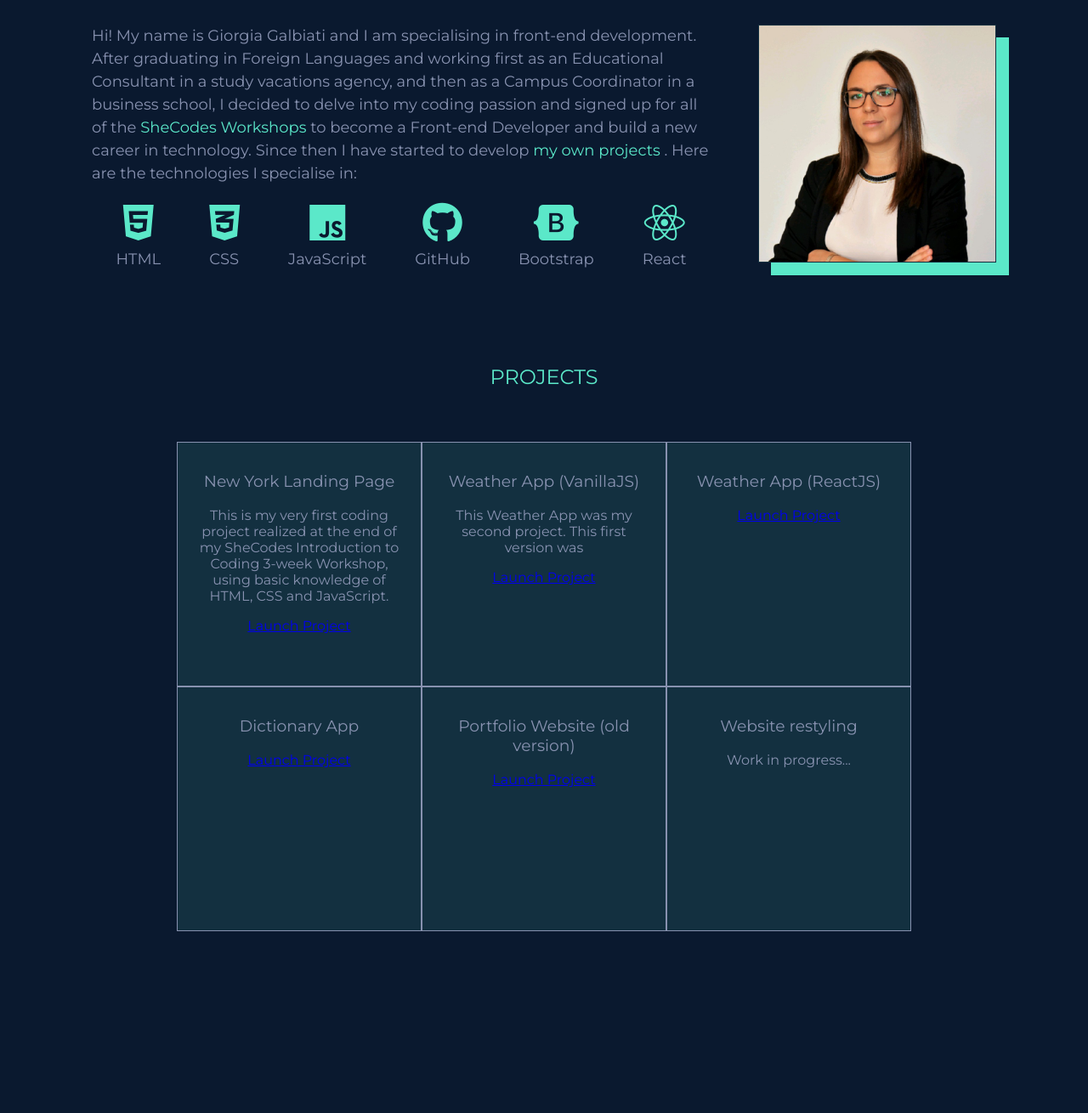
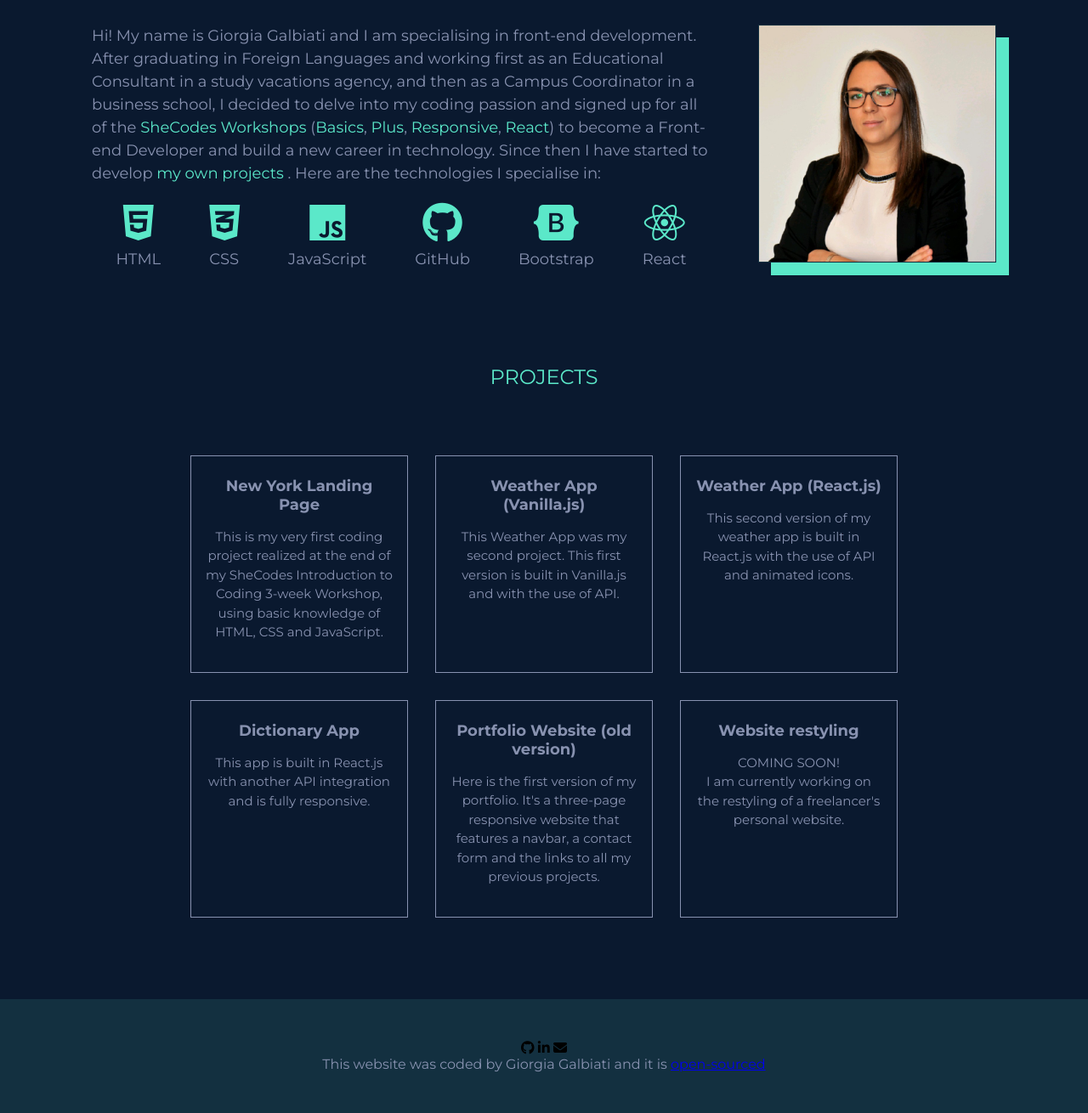
Before and after one commit to giorgiag21/new-portfolio, a plain HTML site: page index.html in a window 1280 px wide. Shown: the part 940-2250 px from the top of the page at 85% size. Before the commit the page ends 2116 px from the top, so only its background shows below. Drawn offline with Linux system fonts and the light colour scheme.

Commit message:
Project section completed

```diff
--- a/index.html
+++ b/index.html
@@ -13,7 +13,7 @@
 
     <link rel="stylesheet" href="styles/style.css" />
     <link rel="stylesheet" href="styles/media.css" />
-    <title>Document</title>
+    <title>Giorgia Galbiati | Front-end Developer</title>
     <script
       src="https://kit.fontawesome.com/fe5d5ec7ed.js"
       crossorigin="anonymous"
@@ -31,7 +31,7 @@
         <ul>
           <li><a href="#hero">Home</a></li>
           <li><a href="#about">About</a></li>
-          <li><a href="#work">Work</a></li>
+          <li><a href="#work">Projects</a></li>
           <li><a href="#contact">Contact</a></li>
         </ul>
       </div>
@@ -66,7 +66,26 @@
             <a href="https://www.shecodes.io/" target="_blank"
               >SheCodes Workshops</a
             >
-            to become a Front-end Developer and build a new career in
+            (<a
+              href="https://www.shecodes.io/certificates/49614df1988384bcfb5a739f61d0d075"
+              target="_blank"
+              >Basics</a
+            >,
+            <a
+              href="https://www.shecodes.io/certificates/99d5f55e8c4e60206a2c8ca40eca5e7b"
+              target="_blank"
+              >Plus</a
+            >,
+            <a
+              href="https://www.shecodes.io/certificates/6118606142ed68a2b6e5696fcdc66bc5"
+              target="_blank"
+              >Responsive</a
+            >,
+            <a
+              href="https://www.shecodes.io/certificates/03b0031bbcd853a76d67eca1bc8eecc7"
+              target="_blank"
+              >React</a
+            >) to become a Front-end Developer and build a new career in
             technology. Since then I have started to develop
             <a href="#work">my own projects</a> . Here are the technologies I
             specialise in:
@@ -107,52 +126,84 @@
       <h2 class="section-title highlight">Projects</h2>
       <div class="work-container">
         <div class="project-wrapper">
-          <h3>New York Landing Page</h3>
-          <p>
-            This is my very first coding project realized at the end of my
-            SheCodes Introduction to Coding 3-week Workshop, using basic
-            knowledge of HTML, CSS and JavaScript.
-          </p>
           <a
             href="https://www.shecodes.io/workshops/shecodes-basics-4036ef7f-887c-4e07-940f-689c50a1f9aa/projects/510053"
             target="_blank"
-            >Launch Project</a
           >
+            <div class="project-title">New York Landing Page</div>
+            <div class="project-description">
+              This is my very first coding project realized at the end of my
+              SheCodes Introduction to Coding 3-week Workshop, using basic
+              knowledge of HTML, CSS and JavaScript.
+            </div>
+          </a>
         </div>
         <div class="project-wrapper">
-          <h3>Weather App (VanillaJS)</h3>
-          <p>This Weather App was my second project. This first version was</p>
-          <a href="https://jolly-colden-7fef89.netlify.app/" target="_blank"
-            >Launch Project</a
-          >
+          <a href="https://jolly-colden-7fef89.netlify.app/" target="_blank">
+            <div class="project-title">Weather App (Vanilla.js)</div>
+            <div class="project-description">
+              This Weather App was my second project. This first version is
+              built in Vanilla.js and with the use of API.
+            </div>
+          </a>
         </div>
         <div class="project-wrapper">
-          <h3>Weather App (ReactJS)</h3>
-          <a href="https://heuristic-beaver-804292.netlify.app/" target="_blank"
-            >Launch Project</a
+          <a
+            href="https://heuristic-beaver-804292.netlify.app/"
+            target="_blank"
           >
+            <div class="project-title">Weather App (React.js)</div>
+            <div class="project-description">
+              This second version of my weather app is built in React.js with
+              the use of API and animated icons.
+            </div>
+          </a>
         </div>
         <div class="project-wrapper">
-          <h3>Dictionary App</h3>
-          <a href="https://lucid-allen-f1a136.netlify.app/" target="_blank"
-            >Launch Project</a
-          >
+          <a href="https://lucid-allen-f1a136.netlify.app/" target="_blank">
+            <div class="project-title">Dictionary App</div>
+            <div class="project-description">
+              This app is built in React.js with another API integration and is
+              fully responsive.
+            </div>
+          </a>
         </div>
         <div class="project-wrapper">
-          <h3>Portfolio Website (old version)</h3>
-          <a href="https://giorgiagalbiati.netlify.app/" target="_blank"
-            >Launch Project</a
-          >
+          <a href="https://giorgiagalbiati.netlify.app/" target="_blank">
+            <div class="project-title">Portfolio Website (old version)</div>
+            <div class="project-description">
+              Here is the first version of my portfolio. It's a three-page
+              responsive website that features a navbar, a contact form and the
+              links to all my previous projects.
+            </div>
+          </a>
         </div>
         <div class="project-wrapper">
-          <h3>Website restyling</h3>
-          <p>Work in progress...</p>
+          <a href="#">
+            <div class="project-title">Website restyling</div>
+            <div class="project-description">
+              COMING SOON!
+              <br />
+              I am currently working on the restyling of a freelancer's personal
+              website.
+            </div>
+          </a>
         </div>
       </div>
     </section>
 
     <section id="contact"></section>
-
+    <footer class="footer">
+      <div class="contact-icons">
+        <i class="fa-brands fa-github"></i>
+        <i class="fa-brands fa-linkedin-in"></i>
+        <i class="fa-solid fa-envelope"></i>
+      </div>
+      <p>
+        This website was coded by Giorgia Galbiati and it is
+        <a href="#">open-sourced</a>
+      </p>
+    </footer>
     <script src="script.js"></script>
   </body>
 </html>
--- a/styles/style.css
+++ b/styles/style.css
@@ -206,9 +206,60 @@ p {
 }
 
 .project-wrapper {
-  padding: 1rem;
+  padding: 1.5rem 1rem;
   border: 1px solid var(--light-branding-color);
+  height: 16rem;
+  width: 16rem;
+  margin: 1rem;
+  background-image: linear-gradient(
+    to top,
+    var(--highlight-color) 50%,
+    transparent 50%
+  );
+  background-size: 200% 200%;
+  background-position: top;
+  transition: all 0.3s;
+  color: rgba(91, 232, 201, 1);
+}
+
+.project-wrapper a {
+  text-decoration: none;
+  color: var(--light-branding-color);
+  transition: all 0.3s;
+}
+
+.project-wrapper:hover {
+  cursor: pointer;
+  background-image: linear-gradient(
+    to top,
+    var(--highlight-color) 51%,
+    transparent 50%
+  );
+  background-position: 0 100%;
+  transition: all 0.3s;
+  color: var(--background-color);
+}
+
+.project-wrapper:hover a {
+  color: var(--background-color);
+}
+
+.project-title {
+  font-size: 18px;
+  margin-bottom: 1rem;
+  font-weight: bold;
+}
+
+.project-description {
+  line-height: 1.5;
+  font-size: 15px;
+}
+
+/* FOOTER */
+.footer {
   background-color: var(--dark-branding-color);
-  height: 18rem;
-  width: 18rem;
+  padding: 3rem;
 }
+.footer p {
+  margin: 0;
+}
```
